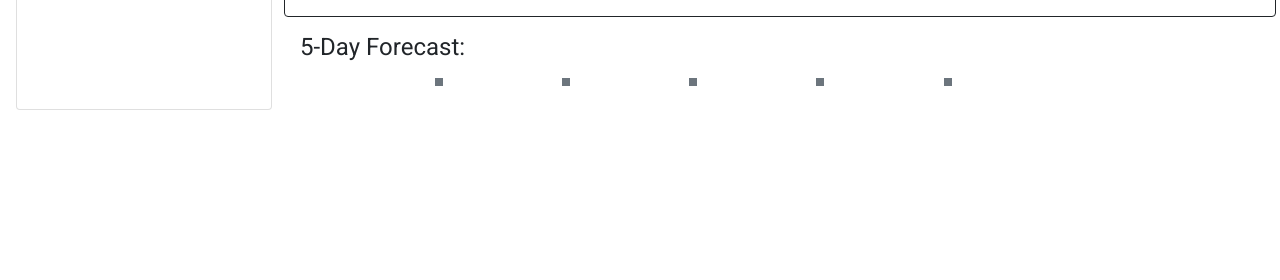
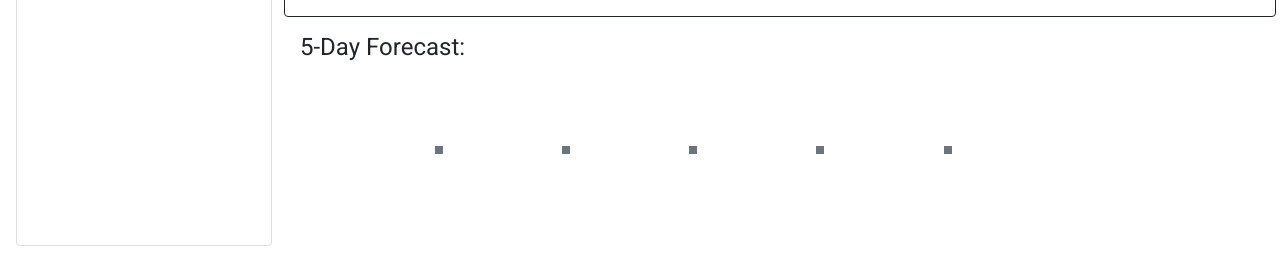
Before and after one commit to ctolnai/weather-dashboard, a plain HTML site: page index.html in a window 1280 px wide. Shown: the part 337-617 px from the top of the page. Drawn offline with nearby package versions, Linux system fonts and the light colour scheme.

Commit message:
updated readme, updated margin on fiveday forecast, added screenshot

```diff
--- a/assets/css/style.css
+++ b/assets/css/style.css
@@ -25,6 +25,7 @@
     flex-wrap: nowrap;
     justify-content: space-evenly;
     align-items: center;
+    min-height: 160px;
 }
 
 p{
```
Also changed, not shown: assets/screenshot.png (added), 1 other file.
